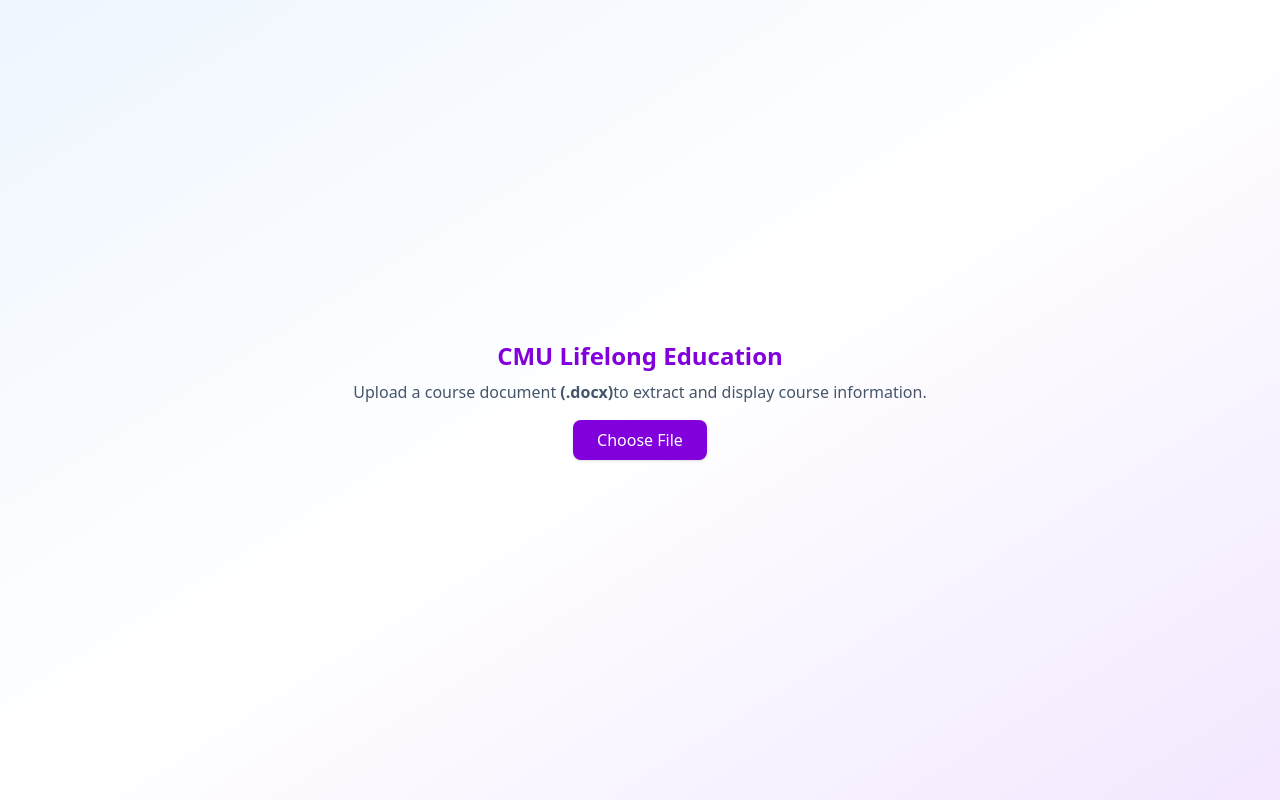
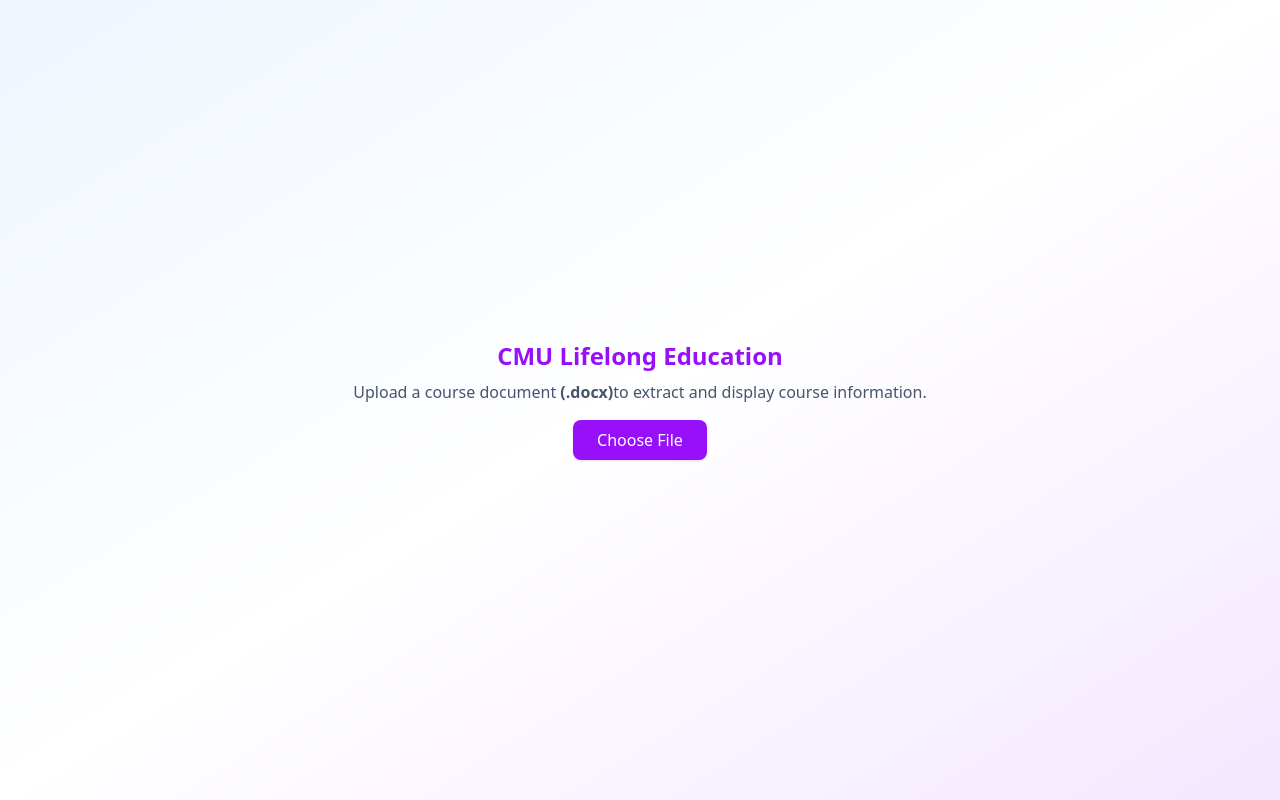
Before and after one commit to Ismailax/LE-Docx-Converter, a Next.js app in the folder front/: page / in a window 1280 px wide. Built offline with nearby package versions, Linux system fonts and the light colour scheme; no server answers.

Commit message:
Update front: UI

```diff
--- a/front/app/page.tsx
+++ b/front/app/page.tsx
@@ -44,7 +44,7 @@
   return (
     <div className="py-10 flex justify-center items-center min-h-screen bg-gradient-to-br from-blue-50 via-white to-purple-100">
       <div className="p-8 w-full h-full space-y-6">
-        <h1 className="text-2xl font-bold text-center text-purple-700 mb-2">
+        <h1 className="text-2xl font-bold text-center text-purple-600 mb-2">
           CMU Lifelong Education
         </h1>
         <p className="text-center text-slate-600 mb-4">
@@ -57,7 +57,7 @@
           <div className="flex flex-col items-center gap-3">
             <label
               htmlFor="file-upload"
-              className="text-white px-6 py-2 rounded-lg shadow cursor-pointer bg-purple-700 hover:bg-purple-800 transition text-base"
+              className="text-white px-6 py-2 rounded-lg shadow cursor-pointer bg-purple-600 hover:bg-purple-700 transition text-base"
             >
               Choose File
             </label>
@@ -70,7 +70,7 @@
               onChange={handleFileChange}
             />
             {fileName && (
-              <p className="text-xs text-gray-500">
+              <p className="text-xs text-slate-600">
                 Selected file: <span className="font-semibold">{fileName}</span>
               </p>
             )}
@@ -83,7 +83,7 @@
 
         {(error || course) && (
           <button
-            className="block w-full max-w-5xl mx-auto mt-4 px-4 py-2 rounded-lg bg-purple-700 hover:bg-purple-800 text-white transition font-medium"
+            className="block w-full max-w-5xl mx-auto mt-4 px-4 py-2 rounded-lg bg-purple-600 hover:bg-purple-700 text-white transition font-medium"
             onClick={handleReset}
           >
             Reset
--- a/front/components/CourseInfo.tsx
+++ b/front/components/CourseInfo.tsx
@@ -28,11 +28,10 @@
     }),
     [course]
   );
-  console.log("course:", course);
 
   return (
     <div className="w-full max-w-5xl mx-auto bg-white rounded-xl border border-gray-200 p-8 shadow space-y-8 mt-4">
-      <h2 className="text-2xl font-semibold text-purple-700">
+      <h2 className="text-2xl font-semibold text-purple-600">
         Course Information
       </h2>
       <LabeledInput label="ชื่อหลักสูตร (TH)" defaultValue={course.title_th} />
@@ -80,7 +79,6 @@
       <Section title="วันสิ้นสุดการชำระเงิน">
         <Editor value={html.payment_deadline} />
       </Section>
-      ``
       <Section title="ค่าธรรมเนียมในการอบรม (บาท)">
         <div className="grid grid-cols-1 md:grid-cols-3 gap-3">
           {(course.fees ?? []).length ? (
--- a/front/components/Loading.tsx
+++ b/front/components/Loading.tsx
@@ -2,7 +2,7 @@
   return (
     <div className="flex flex-col justify-center items-center space-y-3">
       <div className="loader" />
-      <div className="ml-2 text-purple-700 text-lg">Processing document...</div>
+      <div className="ml-2 text-purple-600 text-lg">Processing document...</div>
     </div>
   );
 };
--- a/front/styles/globals.css
+++ b/front/styles/globals.css
@@ -4,7 +4,7 @@
   width: 3rem;
   height: 3rem;
   border: 6px solid #cbd5e1;
-  border-top: 6px solid #7e22ce;
+  border-top: 6px solid #9333ea;
   border-radius: 50%;
   animation: spin 1s linear infinite;
   display: inline-block;
```
